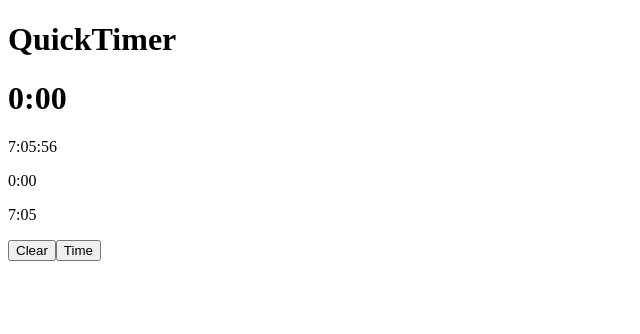
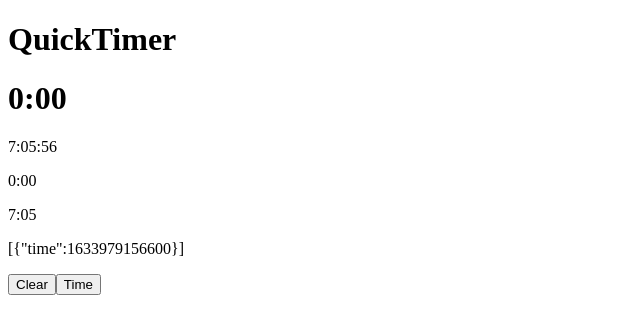
Before and after one commit to slowlydev/quick-timer, a Next.js app: page / in a window 1280 px wide. Both pictures are taken after a click on the button "Time". Shown: the top 334 px of the page, without its empty margins (0-640 px from the left). Built offline with nearby package versions, Linux system fonts and the light colour scheme.

Commit message:
test: showing array

```diff
--- a/pages/index.js
+++ b/pages/index.js
@@ -146,6 +146,9 @@ export default function Home() {
 				{!time[0] && (
 					<p>press the time button to start </p>
 				)}
+				{time[0] && (
+					<p>{JSON.stringify(time)}</p>
+				)}
 			</motion.div>
 			<Controllbar resetTime={resetTime} addTime={addTime} />
 		</Container>
```
